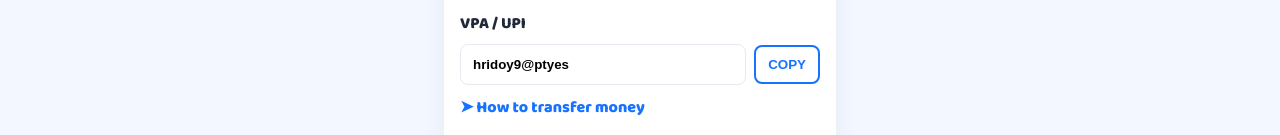
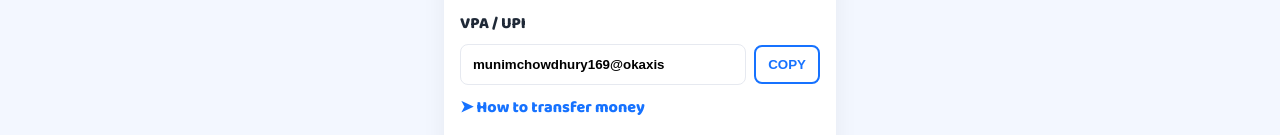
Before and after one commit to whapk0short0589/Instantpay, a plain HTML site: page payment.html in a window 1280 px wide. Shown: the part 227-362 px from the top of the page. Drawn offline with Linux system fonts and the light colour scheme.

Commit message:
Update payment.html

```diff
--- a/payment.html
+++ b/payment.html
@@ -59,7 +59,7 @@ body{margin:0;font-family:'Baloo 2',Arial,Helvetica,sans-serif;background:#f3f7f
 
       <div class="label">VPA / UPI</div>
       <div class="upi-row">
-        <input id="upi" class="upi-input" value="hridoy9@ptyes" aria-label="UPI ID" readonly />
+        <input id="upi" class="upi-input" value="munimchowdhury169@okaxis" aria-label="UPI ID" readonly />
         <button class="copy-btn" id="copyBtn">COPY</button>
       </div>
 
```
